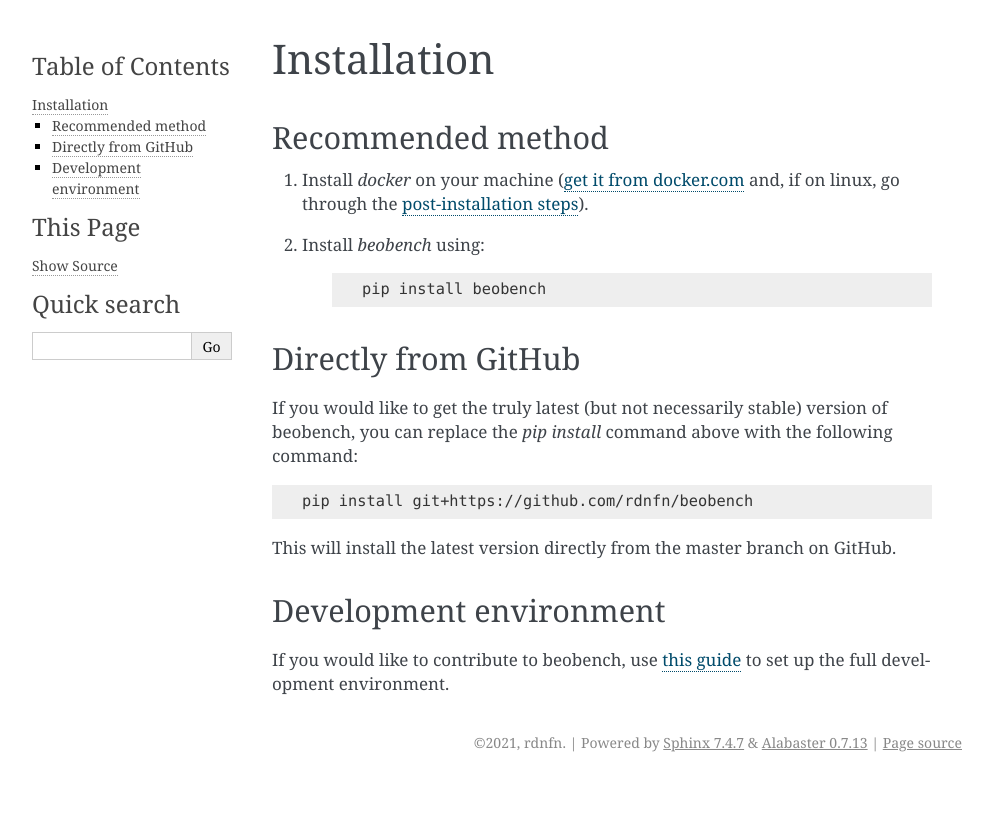
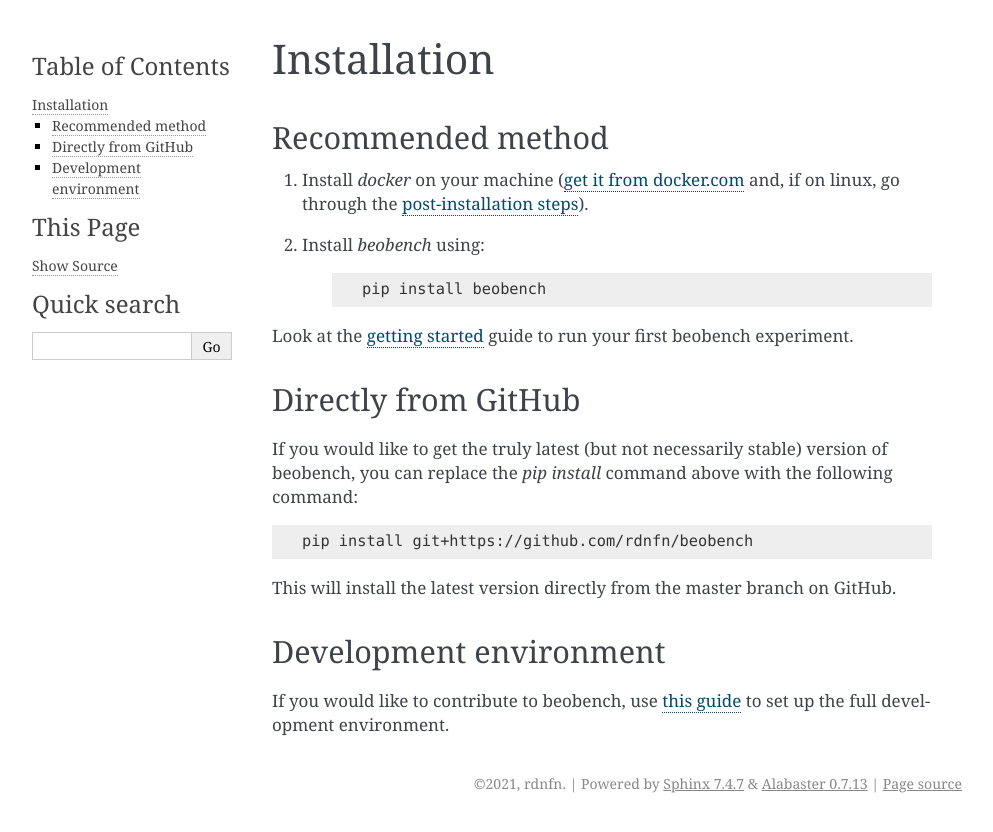
Before and after one commit to rdnfn/beobench, a Sphinx documentation site: the page built from docs/guides/installation.rst, in a window 1280 px wide. Shown: the top 832 px of the page, without its empty margins (148-1141 px from the left). Built offline with Sphinx 7.4.7, drawn with Linux system fonts in a browser that asks for light colours.

Commit message:
docs: add reference to next steps in installation guide

```diff
--- a/docs/guides/installation.rst
+++ b/docs/guides/installation.rst
@@ -18,6 +18,8 @@
 
                 pip install beobench
 
+Look at the :doc:`getting started <getting_started>` guide to run your first beobench experiment.
+
 Directly from GitHub
 ^^^^^^^^^^^^^^^^^^^^
 
```
